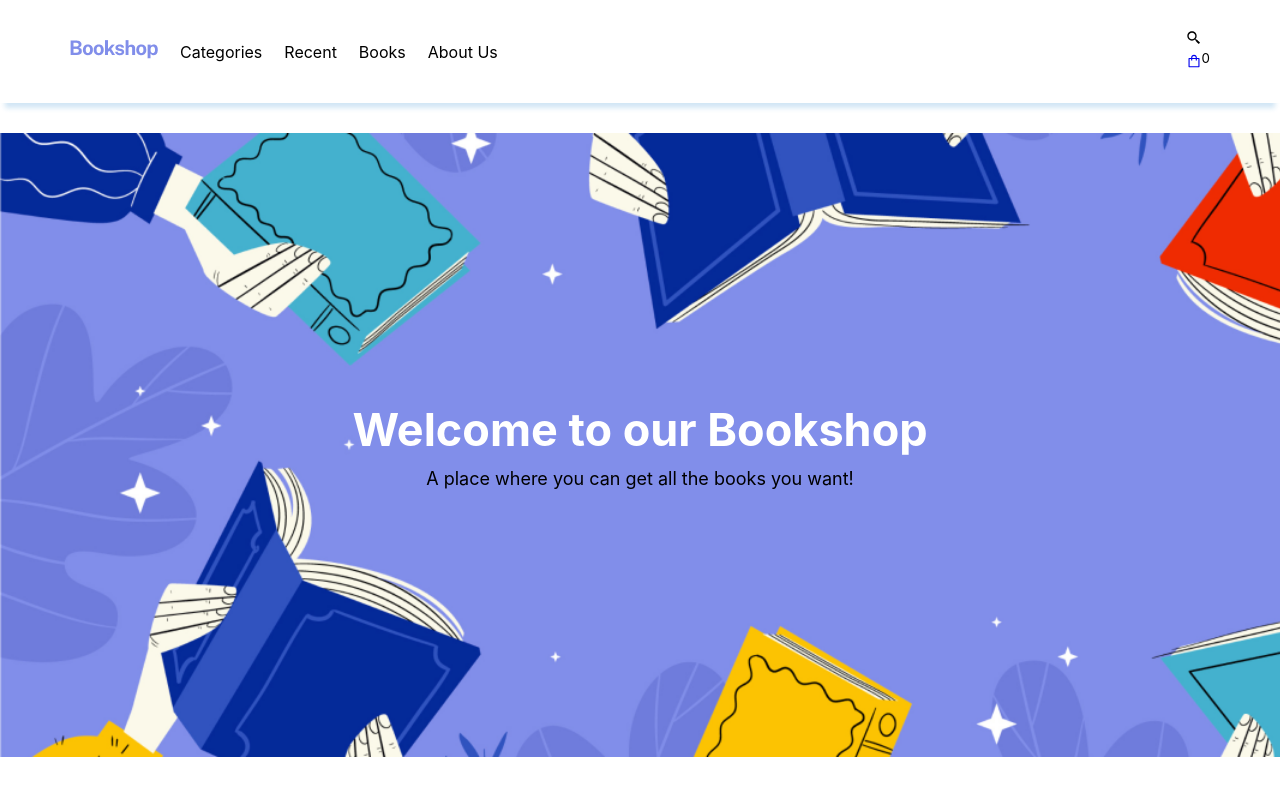
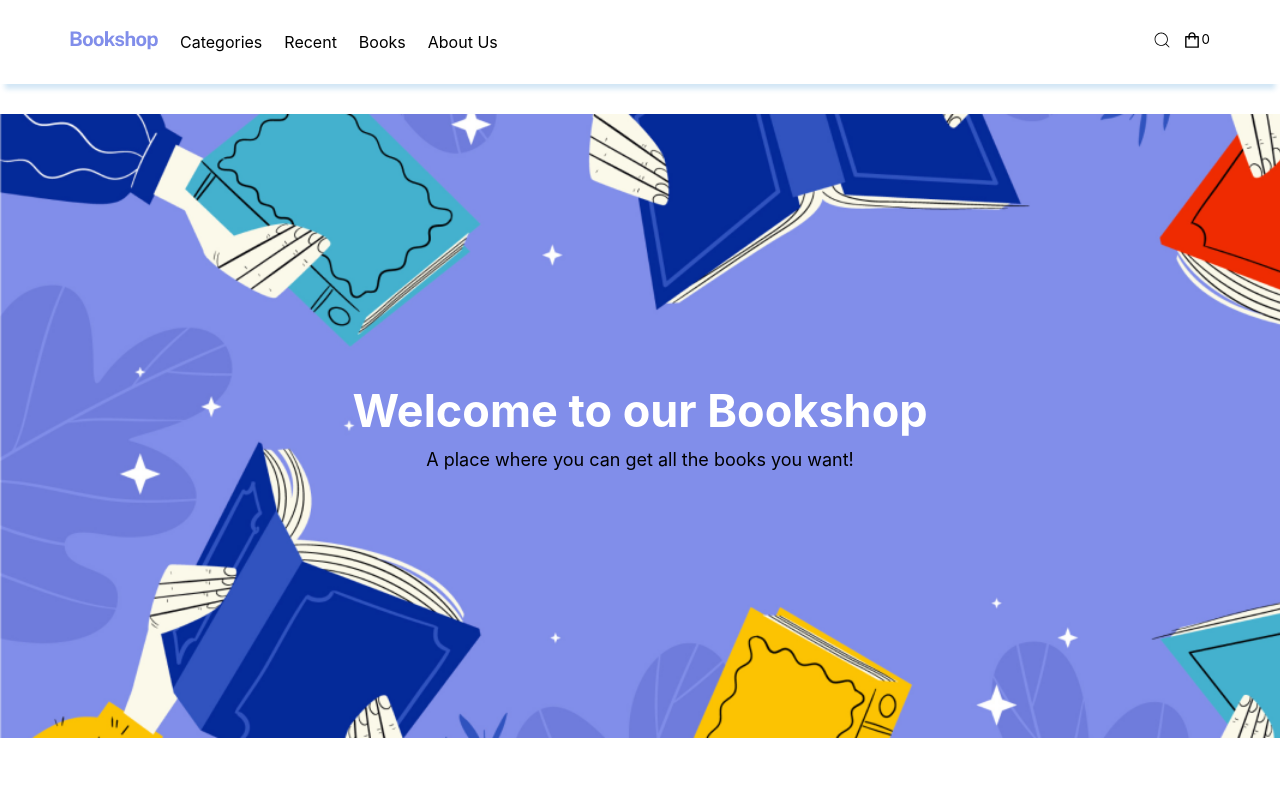
Before and after one commit to aisalkyn3541/bookshop3, a React (Create React App) app: page / in a window 1280 px wide. Shown: the top 800 px of the page. Built offline with nearby package versions, Linux system fonts and the light colour scheme; no server answers.

Commit message:
add (#15)
Co-authored-by: Aisalkyn <aisalkyn3541@gmail.com>

```diff
--- a/src/components/Header/index.js
+++ b/src/components/Header/index.js
@@ -1,7 +1,7 @@
 import React from "react";
 import "./index.scss";
 import logo from "../../img/Logo.png";
-import { BiSearchAlt2 } from "react-icons/bi";
+import { CiSearch } from "react-icons/ci";
 import { AiOutlineShopping } from "react-icons/ai";
 import { Link, NavLink } from "react-router-dom";
 import { useSelector } from "react-redux";
@@ -21,13 +21,14 @@ const Header = () => {
             <NavLink to={"/aboutus"}>About Us</NavLink>
           </div>
           <div className="header--icons">
-            <BiSearchAlt2 />
-            <div>
-              <Link to={"/basket"}>
-                <AiOutlineShopping className="basket"/>
-              </Link>
-              <sup>{basket.length}</sup>
-            </div>
+            <CiSearch style={{fontSize: '20px', marginRight: '10px'}}/>
+            <Link to={"/basket"}>
+              <AiOutlineShopping style={{
+                fontSize: '20px',
+                color: '#000'
+              }} />
+            </Link>
+            <sup>{basket.length}</sup>
           </div>
         </div>
       </div>
--- a/src/components/Header/index.scss
+++ b/src/components/Header/index.scss
@@ -35,12 +35,16 @@
       }
     }
     &--icons {
+      gap: 20px;
+      display: flex;
+      justify-content: space-between;
+      align-items: center;
+      font-size: 20px;
       font-size: 34px;
-      gap: 10px;
-      display: flex;
-      align-items: center;
-      justify-content: space-between;
-      font-size: 20px;
+      .basket{
+        font-size: 24px;
+        color: red;
+      }
     }
   }
 }
```
